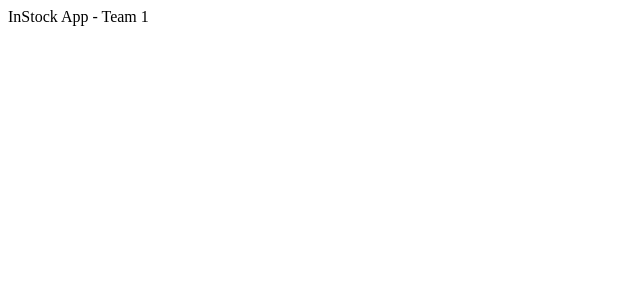
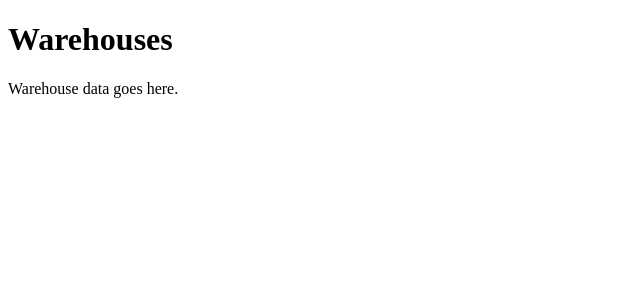
Before and after one commit to Konirad/instock-frontend, a React (Create React App) app: page /warehouses in a window 1280 px wide. Shown: the top 300 px of the page, without its empty margins (0-640 px from the left). Built offline with nearby package versions, Linux system fonts and the light colour scheme.

Commit message:
Added React Router Dom. Added the following basic routes to these pages. Home, Warehouses, Inventory, Not found works for everypage that isn't specified.

```diff
--- a/src/App.js
+++ b/src/App.js
@@ -1,9 +1,23 @@
 import './App.css';
+import { BrowserRouter, Routes, Route } from "react-router-dom";
+import Home from '../src/pages/Home/Home.js'
+import NotFound from '../src/pages/NotFound/NotFound.js';
+import Warehouses from '../src/pages/Warehouses/Warehouses.js';
+import Inventory from '../src/pages/Inventory/Inventory.js'
 
 function App() {
   return (
-<> InStock App - Team 1</>
+     <BrowserRouter>
+      <Routes>
+        <Route path="/" element={<Home />} />
+        <Route path="warehouses" element={<Warehouses />} />
+        <Route path="inventory" element={<Inventory />} />
+        <Route path="404" element={<NotFound />} />
+        <Route path="*" element={<NotFound />} />
+      </Routes>
+    </BrowserRouter>
   );
+
 }
 
 export default App;
--- /dev/null
+++ b/src/pages/Home/Home.js
@@ -0,0 +1,12 @@
+import React from 'react';
+
+function Home(){
+    return(
+        <div>
+            Home Page for Instock App
+        </div>
+
+    );
+}
+
+export default Home;
--- /dev/null
+++ b/src/pages/Inventory/Inventory.js
@@ -0,0 +1,12 @@
+import React from 'react';
+
+function Inventory() {
+  return (
+    <div>
+      <h1>Inventory</h1>
+      <p>Inventory data goes here.</p>
+    </div>
+  );
+}
+
+export default Inventory;
--- /dev/null
+++ b/src/pages/NotFound/NotFound.js
@@ -0,0 +1,12 @@
+import React from 'react';
+
+function NotFound() {
+  return (
+    <div>
+      <h1>404 Page Not Found</h1>
+      <p>The page you are looking for does not exist.</p>
+    </div>
+  );
+}
+
+export default NotFound;
--- /dev/null
+++ b/src/pages/Warehouses/Warehouses.js
@@ -0,0 +1,12 @@
+import React from 'react';
+
+function Warehouses() {
+  return (
+    <div>
+      <h1>Warehouses</h1>
+      <p>Warehouse data goes here.</p>
+    </div>
+  );
+}
+
+export default Warehouses;
```
